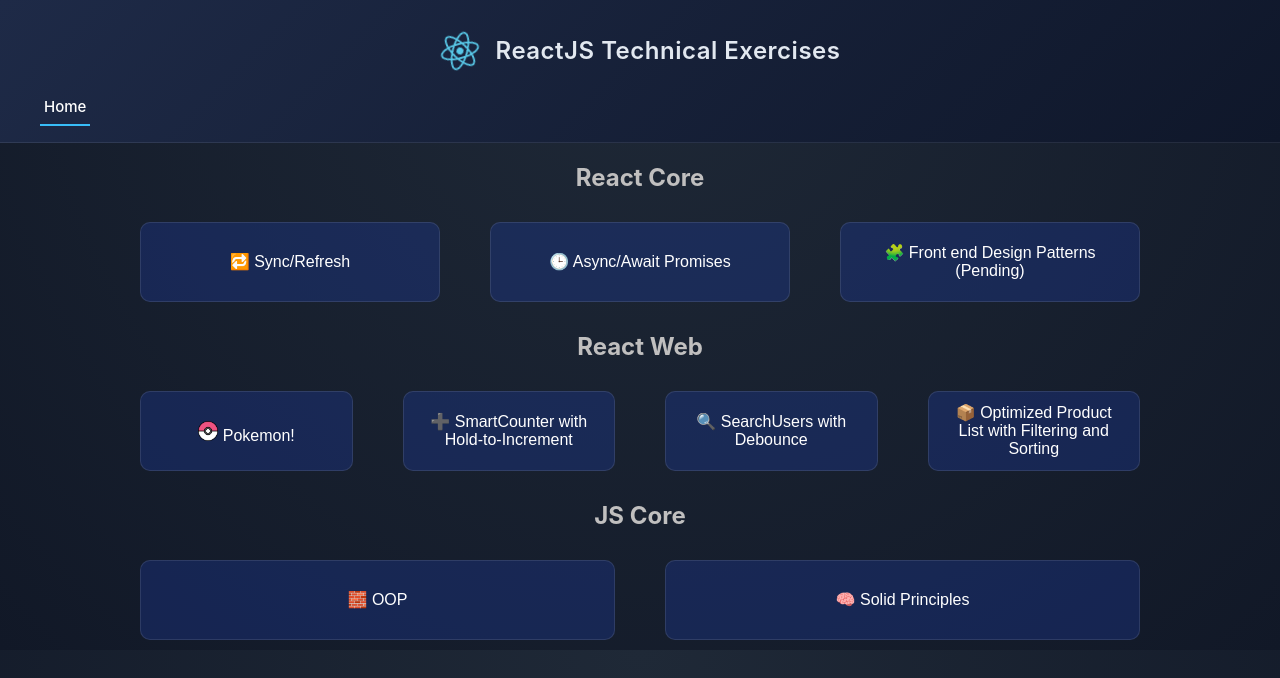
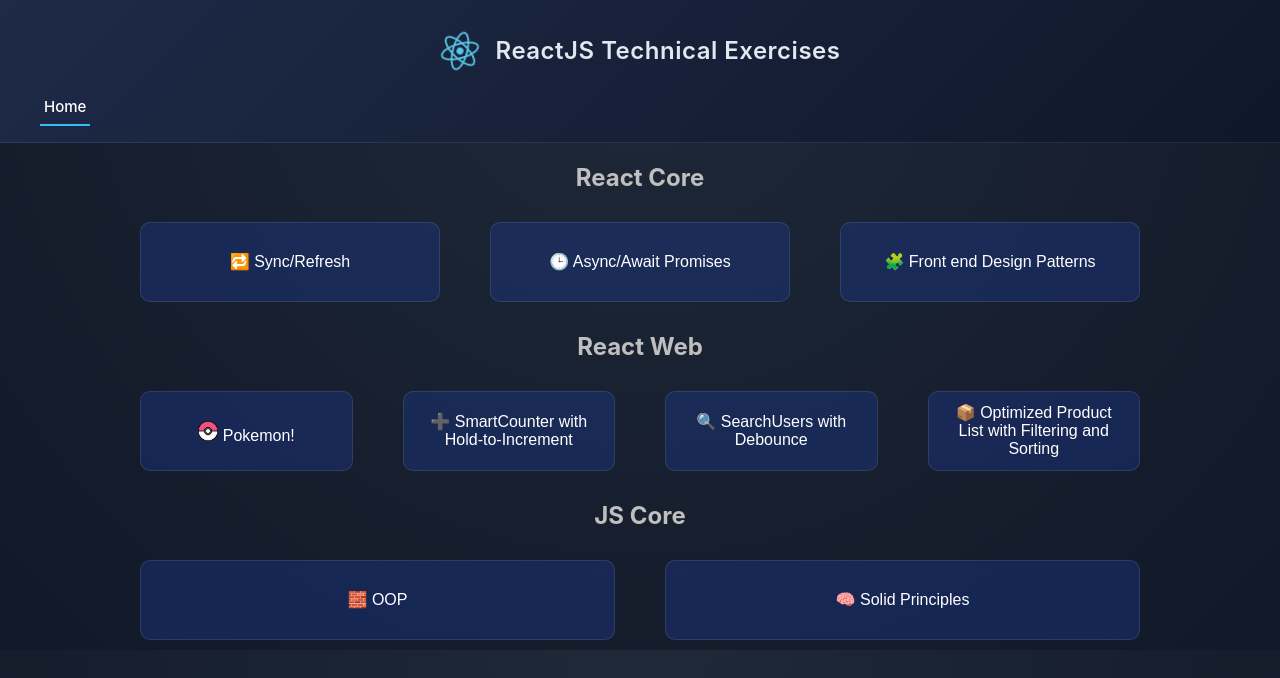
Before and after one commit to JCarlosRom97/guide-react-js, a React (Create React App) app: page / in a window 1280 px wide. Shown: the top 678 px of the page. Built offline with nearby package versions, Linux system fonts and the light colour scheme.

Commit message:
CD/CI Implementation, Github pages.

```diff
--- a/src/data/exercises.ts
+++ b/src/data/exercises.ts
@@ -12,7 +12,7 @@
     },
     {
         id: 3,
-        name: "🧩 Front end Design Patterns (Pending) ",
+        name: "🧩 Front end Design Patterns",
         url: "design-patterns"
     }
 
--- /dev/null
+++ b/vite.config.js
@@ -0,0 +1,5 @@
+import { defineConfig } from 'vite'
+
+export default defineConfig({
+  base: '/GUIDE-REACT/',
+})
```
